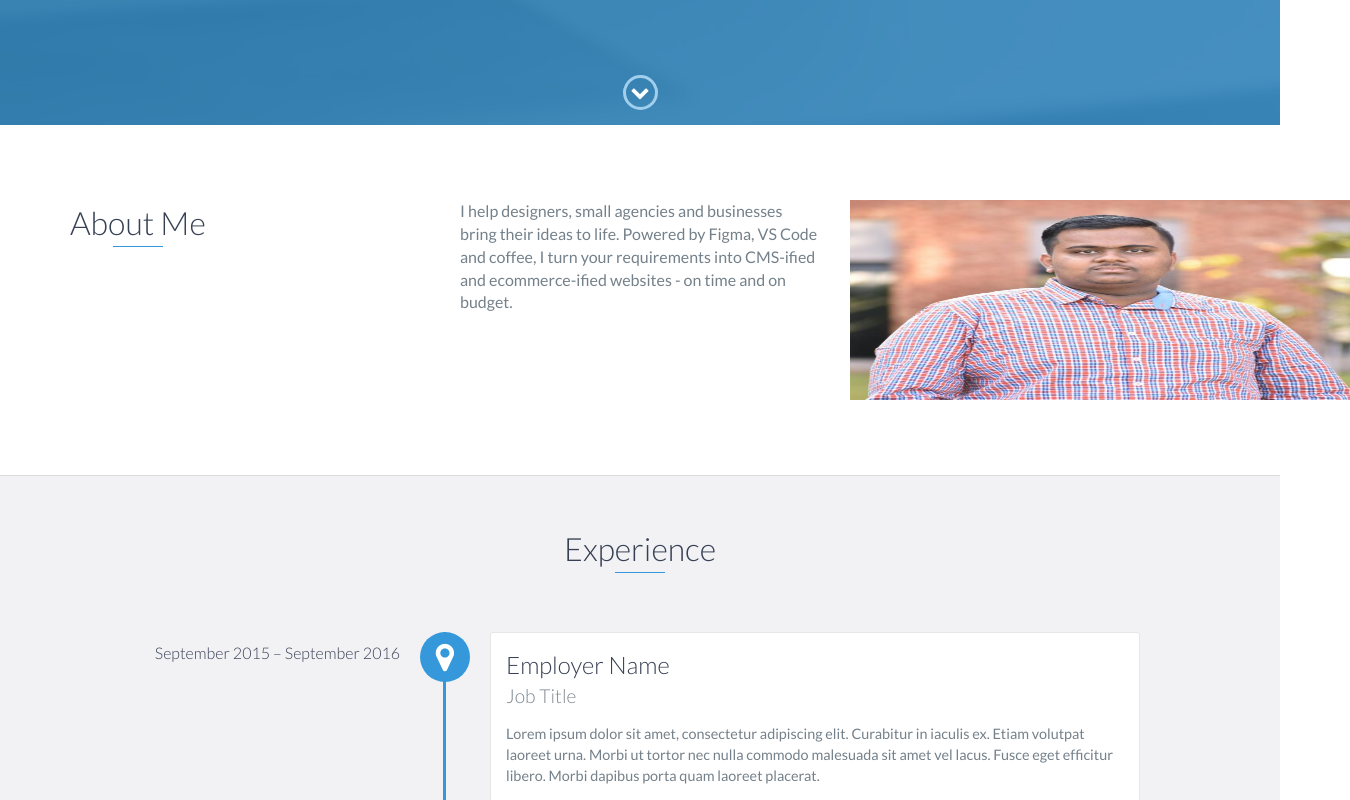
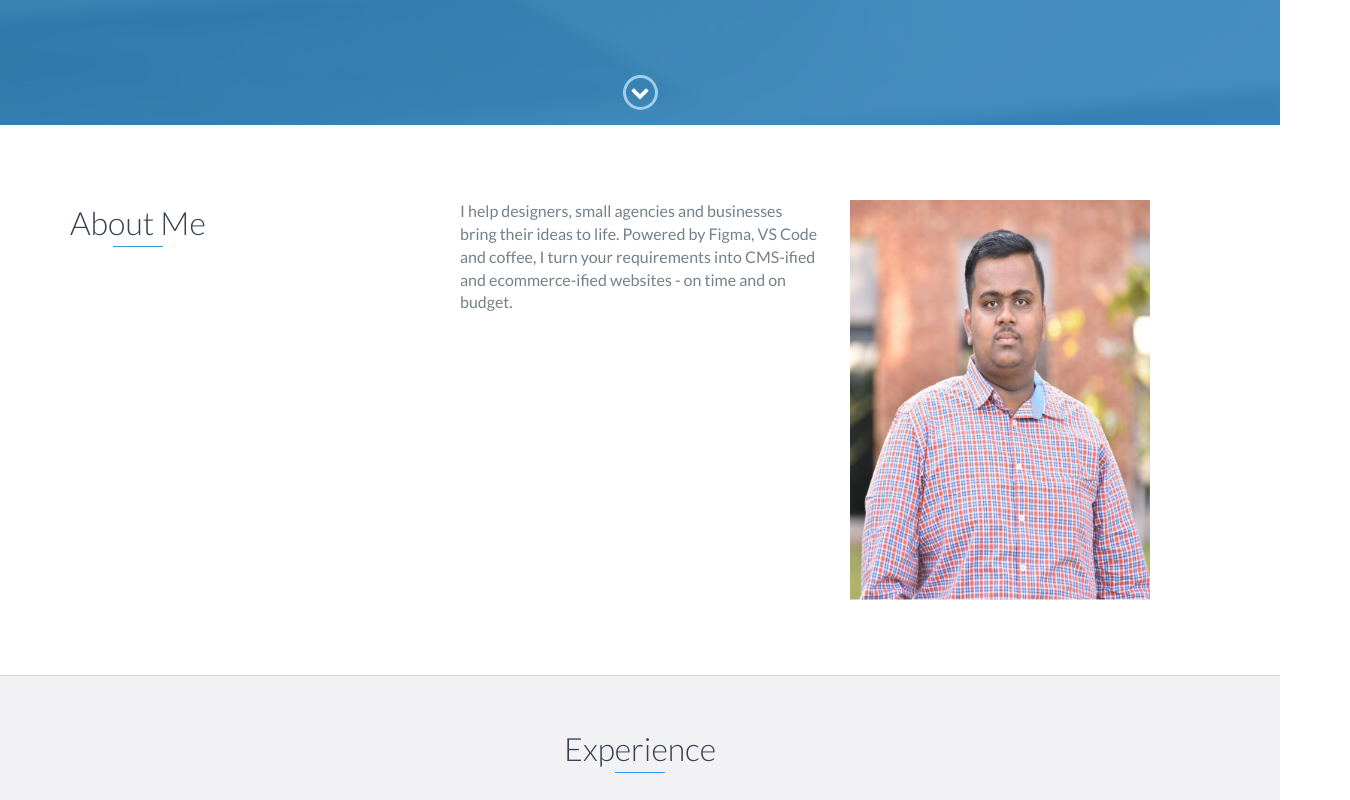
Before and after one commit to shavy4452/piyushcv, a plain HTML site: page index.html in a window 1280 px wide. Shown: the part 675-1475 px from the top of the page, 1350 px wide, since content can reach past the window. Drawn offline with nearby package versions, Linux system fonts and the light colour scheme.

Commit message:
Update index.html

```diff
--- a/index.html
+++ b/index.html
@@ -77,7 +77,7 @@
                     </p>
                 </div>
 		    <div class="col-md-4">
-   <img src="profilepic.png" alt="Piyush Kumar" width="500" height="200">
+   <img src="profilepic.png" alt="Piyush Kumar" width="300" height="400">
                 </div>
             </div>
         </div>
```
